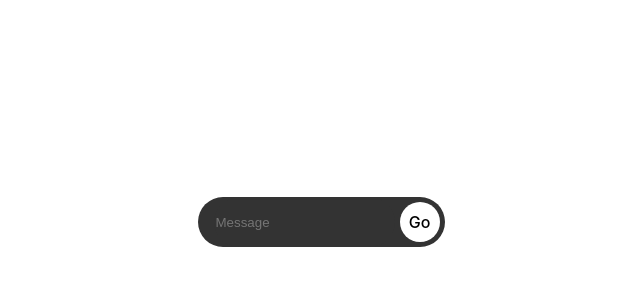
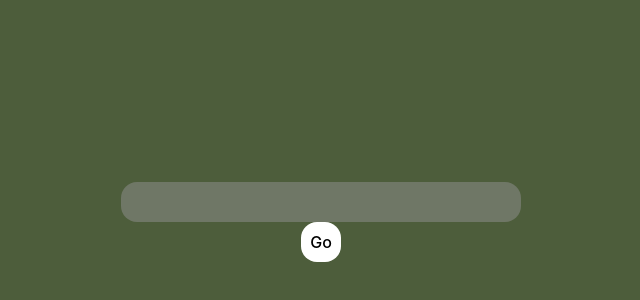
Before and after one commit to abhic117/studyBot, a React (Vite) app in the folder client/: page / in a window 1280 px wide. Shown: the part 178-478 px from the top of the page, without its empty margins (319-959 px from the left). Built offline with nearby package versions, Linux system fonts and the light colour scheme.

Commit message:
changes colour palette

```diff
--- a/client/src/App.css
+++ b/client/src/App.css
@@ -5,31 +5,33 @@
   text-align: center;
 }
 
+body {
+  background-color: #4d5d3b;
+}
+
 /* INPUT FIELD */
 .input-container {
-  display: flex;
-  background-color: #333333;
-  height: 50px;
-}
-.input-container input:focus, .input-container input:active {
-  outline: none;
-}
-.input-container input {
-  border: none;
-  background-color: #333333;
-  margin-left: 1rem;
+  background-color: #4d5d3b;
+  width: 400px;
 }
 
-.input-container, .input-field {
-  border-radius: 2rem;
+.input-field {
+  padding:0.5em;
+  background-color:#6f7766;
+  max-width: 400px;
+  border-radius: 1rem;
+}
+
+.input-field:focus {
+  outline: none;
+  border: none;
 }
 
 .input-button {
-  border-radius: 100%;
+  border-radius: 1rem;
   background-color: white;
   color: black;
   padding: 0%;
-  margin: 5px;
   height: 40px;
   width: 40px;
   transition: 0.3s;
--- a/client/src/App.jsx
+++ b/client/src/App.jsx
@@ -13,12 +13,12 @@ function App() {
 
   return (
     <>
-      <div>
-        <form onSubmit={submitHandler} className="input-container">
-          <input onChange={(e) => setMessage(e.target.value)} className="input-field" placeholder='Message'/>
-          <button className="input-button">Go</button>
-        </form>
-      </div>
+    <div className='divvy'>
+      <form onSubmit={submitHandler} className="input-container">
+        <div className="input-field" onChange={(e) => setMessage(e.target.value)} contentEditable="true"></div>
+        <button className="input-button">Go</button>
+      </form>
+    </div>
     </>
   )
 }
```
